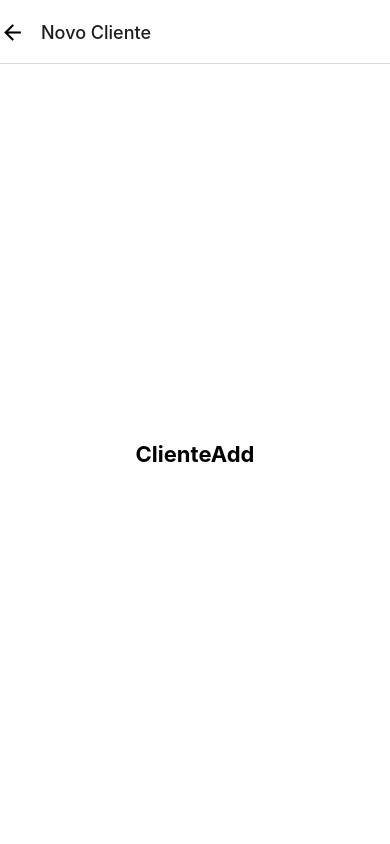
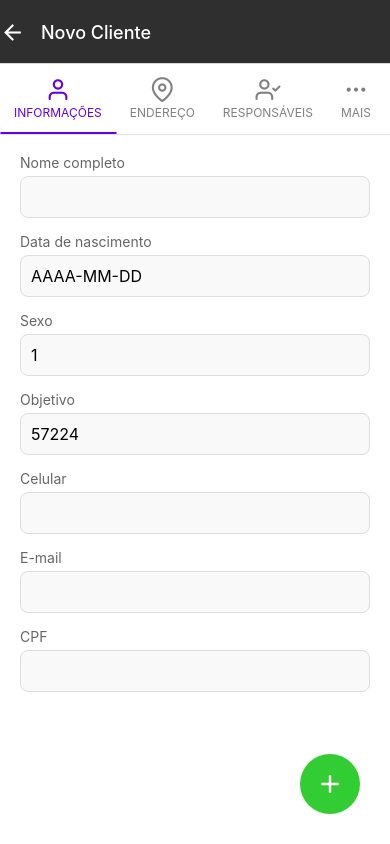
Before and after one commit to caiohobold/replica-nextfitpro, a React Native app: screen /ClienteAdd in a window 390 px wide. Built offline with nearby package versions, Linux system fonts and the light colour scheme.

Commit message:
Tela de cadastro de cliente parcialmente feita - sem organização (clientesDrawer, clienteAdd e clientePerfil)

```diff
--- a/package.json
+++ b/package.json
@@ -9,6 +9,7 @@
     "web": "expo start --web"
   },
   "dependencies": {
+    "@react-native-picker/picker": "^2.8.0",
     "@react-navigation/bottom-tabs": "^6.6.1",
     "@react-navigation/drawer": "^6.7.2",
     "@react-navigation/native": "^6.1.18",
@@ -21,13 +22,13 @@
     "react": "18.2.0",
     "react-native": "0.74.5",
     "react-native-gesture-handler": "~2.16.1",
+    "react-native-pager-view": "6.3.0",
     "react-native-reanimated": "~3.10.1",
     "react-native-safe-area-context": "4.10.5",
     "react-native-screens": "3.31.1",
     "react-native-tab-view": "^3.5.2",
     "react-native-vector-icons": "^10.1.0",
-    "sync-storage": "^0.4.2",
-    "react-native-pager-view": "6.3.0"
+    "sync-storage": "^0.4.2"
   },
   "devDependencies": {
     "@babel/core": "^7.20.0",
--- a/src/api/services/clientes/index.ts
+++ b/src/api/services/clientes/index.ts
@@ -21,6 +21,13 @@ export class ClientesService extends BaseService {
             version: 'v2'
         })
     }
+
+    inserirCliente({}) {
+        return this.post({
+            endPoint: 'Inserir',
+            version: 'v2'
+        })
+    }
 }
 
 const clienteService = new ClientesService();
--- a/src/routes/drawer.routes.tsx
+++ b/src/routes/drawer.routes.tsx
@@ -1,7 +1,6 @@
 import { createDrawerNavigator } from '@react-navigation/drawer';
 import { Feather, MaterialCommunityIcons  } from '@expo/vector-icons';
 
-import StackRoutes from './stack.routes';
 import Inicio from '../screens/InicioDrawer';
 import Clientes from '../screens/ClientesDrawer';
 import Agenda from '../screens/AgendaDrawer';
@@ -13,7 +12,19 @@ const Drawer = createDrawerNavigator();
 
 export default function DrawerRoutes() {
     return (
-        <Drawer.Navigator screenOptions={{ title: '' }}>
+        <Drawer.Navigator
+            screenOptions={{
+                title: '',
+                drawerStyle: {
+                    backgroundColor: '#2F2F2F'
+                },
+                drawerActiveTintColor: 'white',
+                drawerInactiveTintColor: '#A0A0A0',
+                headerStyle: {
+                    backgroundColor: '#2F2F2F',
+                },
+                headerTintColor: 'white',
+            }}>
             <Drawer.Screen
                 name="home"
                 component={Inicio}
--- a/src/routes/stack.routes.tsx
+++ b/src/routes/stack.routes.tsx
@@ -19,7 +19,14 @@ const Stack = createNativeStackNavigator<RootStackParamList>();
 
 export default function StackRoutes() {
     return (
-        <Stack.Navigator screenOptions={{ headerShown: false }}>
+        <Stack.Navigator
+            screenOptions={{
+                headerShown: false,
+                headerStyle: {
+                    backgroundColor: '#2F2F2F',
+                },
+                headerTintColor: 'white',
+            }}>
             <Stack.Screen
                 name="login"
                 component={Login}
@@ -36,7 +43,7 @@ export default function StackRoutes() {
                     headerTitle: 'Perfil do Cliente',
                     headerLeft: () => (
                         <TouchableOpacity onPress={() => navigation.goBack()}>
-                            <Icon name="arrow-back" size={25} color="#000" />
+                            <Icon name="arrow-back" size={25} color="white" />
                         </TouchableOpacity>
                     ),
                 })}
@@ -49,7 +56,7 @@ export default function StackRoutes() {
                     headerTitle: 'Novo Cliente',
                     headerLeft: () => (
                         <TouchableOpacity onPress={() => navigation.goBack()}>
-                            <Icon name="arrow-back" size={25} color="#000" />
+                            <Icon name="arrow-back" size={25} color="white" />
                         </TouchableOpacity>
                     ),
                 })}
--- a/src/screens/ClienteAdd/index.tsx
+++ b/src/screens/ClienteAdd/index.tsx
@@ -1,22 +1,263 @@
-import { StyleSheet, Text, View } from 'react-native';
+import React, { useState } from 'react';
+import { StyleSheet, Text, View, TextInput, ScrollView, Button, Alert, Dimensions, TouchableOpacity } from 'react-native';
+import { TabView, SceneMap, TabBar } from 'react-native-tab-view';
+import Feather from 'react-native-vector-icons/Feather';
+import clienteService from '../../api/services/clientes';
+import Icon from 'react-native-vector-icons/MaterialIcons';
+
 
 export default function ClienteAdd() {
+  const [index, setIndex] = useState(0);
+  const [routes] = useState([
+    { key: 'informacoes', title: 'Informações', icon: 'user' },
+    { key: 'endereco', title: 'Endereço', icon: 'map-pin' },
+    { key: 'responsaveis', title: 'Responsáveis', icon: 'user-check' },
+    { key: 'mais', title: 'Mais', icon: 'more-horizontal' },
+  ]);
+
+  // Estado para todos os campos do formulário
+  const [form, setForm] = useState({
+    nome: '',
+    dataNascimento: '',
+    sexo: 1,
+    objetivo: 57224,
+    celular: '',
+    email: '',
+    cpf: '',
+    dddFone: '48',
+    bairro: '',
+    complemento: '',
+    numEndereco: '',
+    endereco: '',
+    cep: '',
+    codigoCidade: 4557,
+    notificarWhatsApp: true,
+    codigoUsuarioProfessor: 15073778,
+    temResponsavel: true,
+    codigoClienteResponsavel: 9967247,
+    codigoUsuarioConsultor: 15073778,
+    rg: '7461149'
+  });
+
+  const handleInputChange = (name: string, value: string | number | boolean) => {
+    setForm({
+      ...form,
+      [name]: value,
+    });
+  };
+
+  const handleSubmit = async () => {
+    const payload = {
+      ...form,
+      DataNascimento: `${form.dataNascimento}T02:00:00.000Z`,
+    };
+
+    try {
+      const response = await clienteService.inserirCliente(payload);
+      Alert.alert("Sucesso", "Cliente inserido com sucesso!");
+    } catch (error) {
+      Alert.alert("Erro", "Ocorreu um erro ao inserir o cliente.");
+      console.error(error);
+    }
+  };
+
+  const Informacoes = () => (
+    <ScrollView style={styles.scene}>
+      <Text style={styles.label}>Nome completo</Text>
+      <TextInput
+        style={styles.input}
+        value={form.nome}
+        onChangeText={(value) => handleInputChange('nome', value)}
+      />
+
+      <Text style={styles.label}>Data de nascimento</Text>
+      <TextInput
+        style={styles.input}
+        value={form.dataNascimento}
+        onChangeText={(value) => handleInputChange('dataNascimento', value)}
+        placeholder="AAAA-MM-DD"
+      />
+
+      <Text style={styles.label}>Sexo</Text>
+      <TextInput
+        style={styles.input}
+        value={form.sexo.toString()}
+        onChangeText={(value) => handleInputChange('sexo', Number(value))}
+        placeholder="Digite 1 para Masculino ou 2 para Feminino"
+      />
+
+      <Text style={styles.label}>Objetivo</Text>
+      <TextInput
+        style={styles.input}
+        value={form.objetivo.toString()}
+        onChangeText={(value) => handleInputChange('objetivo', Number(value))}
+        placeholder="Digite o código do objetivo"
+      />
+
+      <Text style={styles.label}>Celular</Text>
+      <TextInput
+        style={styles.input}
+        value={form.celular}
+        onChangeText={(value) => handleInputChange('celular', value)}
+        keyboardType="numeric"
+      />
+
+      <Text style={styles.label}>E-mail</Text>
+      <TextInput
+        style={styles.input}
+        value={form.email}
+        onChangeText={(value) => handleInputChange('email', value)}
+        keyboardType="email-address"
+      />
+
+      <Text style={styles.label}>CPF</Text>
+      <TextInput
+        style={styles.input}
+        value={form.cpf}
+        onChangeText={(value) => handleInputChange('cpf', value)}
+        keyboardType="numeric"
+      />
+    </ScrollView>
+  );
+
+  const Endereco = () => (
+    <ScrollView style={styles.scene}>
+      <Text style={styles.label}>CEP</Text>
+      <TextInput
+        style={styles.input}
+        value={form.cep}
+        onChangeText={(value) => handleInputChange('cep', value)}
+        keyboardType="numeric"
+      />
+
+      <Text style={styles.label}>Endereço</Text>
+      <TextInput
+        style={styles.input}
+        value={form.endereco}
+        onChangeText={(value) => handleInputChange('endereco', value)}
+      />
+
+      <Text style={styles.label}>Número</Text>
+      <TextInput
+        style={styles.input}
+        value={form.numEndereco}
+        onChangeText={(value) => handleInputChange('numEndereco', value)}
+        keyboardType="numeric"
+      />
+
+      <Text style={styles.label}>Complemento</Text>
+      <TextInput
+        style={styles.input}
+        value={form.complemento}
+        onChangeText={(value) => handleInputChange('complemento', value)}
+      />
+
+      <Text style={styles.label}>Bairro</Text>
+      <TextInput
+        style={styles.input}
+        value={form.bairro}
+        onChangeText={(value) => handleInputChange('bairro', value)}
+      />
+    </ScrollView>
+  );
+
+  const Responsaveis = () => (
+    <ScrollView style={styles.scene}>
+      <Text style={styles.label}>Nome do Responsável</Text>
+      <TextInput
+        style={styles.input}
+        value={form.codigoClienteResponsavel.toString()}
+        onChangeText={(value) => handleInputChange('codigoClienteResponsavel', Number(value))}
+      />
+      {/* Adicione mais campos aqui, conforme necessário */}
+    </ScrollView>
+  );
+
+  const Mais = () => (
+    <ScrollView style={styles.scene}>
+      <Text style={styles.label}>Outras informações</Text>
+    </ScrollView>
+  );
+
+  const renderScene = SceneMap({
+    informacoes: Informacoes,
+    endereco: Endereco,
+    responsaveis: Responsaveis,
+    mais: Mais,
+  });
+
   return (
-    <View style={styles.container}>
-      <Text style={styles.title}>ClienteAdd</Text>
-    </View>
+    <>
+      <TabView
+        navigationState={{ index, routes }}
+        renderScene={renderScene}
+        onIndexChange={setIndex}
+        initialLayout={{ width: Dimensions.get('window').width }}
+        renderTabBar={props => (
+          <TabBar
+            {...props}
+            scrollEnabled={true}
+            labelStyle={{ fontSize: 12, textAlign: 'center' }}
+            style={{ backgroundColor: '#FFFFFF' }}
+            indicatorStyle={{ backgroundColor: '#6200ea' }}
+            inactiveColor="#808080"
+            activeColor="#6200ea"
+            tabStyle={{ width: 'auto' }}
+            renderIcon={({ route, focused, color }) => (
+              <Feather
+                name={route.icon}
+                size={25}
+                color={color}
+              />
+            )}
+          />
+        )}
+      />
+      <TouchableOpacity
+        style={styles.floatingButton}
+        onPress={handleSubmit}
+      >
+        <Icon name="add" size={30} color="#fff" />
+      </TouchableOpacity>
+    </>
   );
 }
 
 const styles = StyleSheet.create({
   container: {
     flex: 1,
+    padding: 20,
     backgroundColor: '#fff',
+  },
+  scene: {
+    flex: 1,
+    backgroundColor: '#fff',
+    padding: 20,
+  },
+  label: {
+    fontSize: 14,
+    color: '#666',
+    marginBottom: 5,
+  },
+  input: {
+    borderWidth: 1,
+    borderColor: '#ddd',
+    borderRadius: 8,
+    padding: 10,
+    backgroundColor: '#f9f9f9',
+    marginBottom: 15,
+    fontSize: 16,
+  },
+  floatingButton: {
+    position: 'absolute',
+    right: 30,
+    bottom: 30,
+    backgroundColor: '#32CD32', // Verde
+    width: 60,
+    height: 60,
+    borderRadius: 30,
+    justifyContent: 'center',
     alignItems: 'center',
-    justifyContent: 'center',
+    elevation: 5, // Sombra para o botão flutuante
   },
-  title: {
-    fontSize: 22,
-    fontWeight: 'bold',
-  }
 });
```
Also changed, not shown: src/api/services/clientes/interfaces/index.ts (+23 -0 lines), 1 other file (tests, documents, lock files or other folders).
